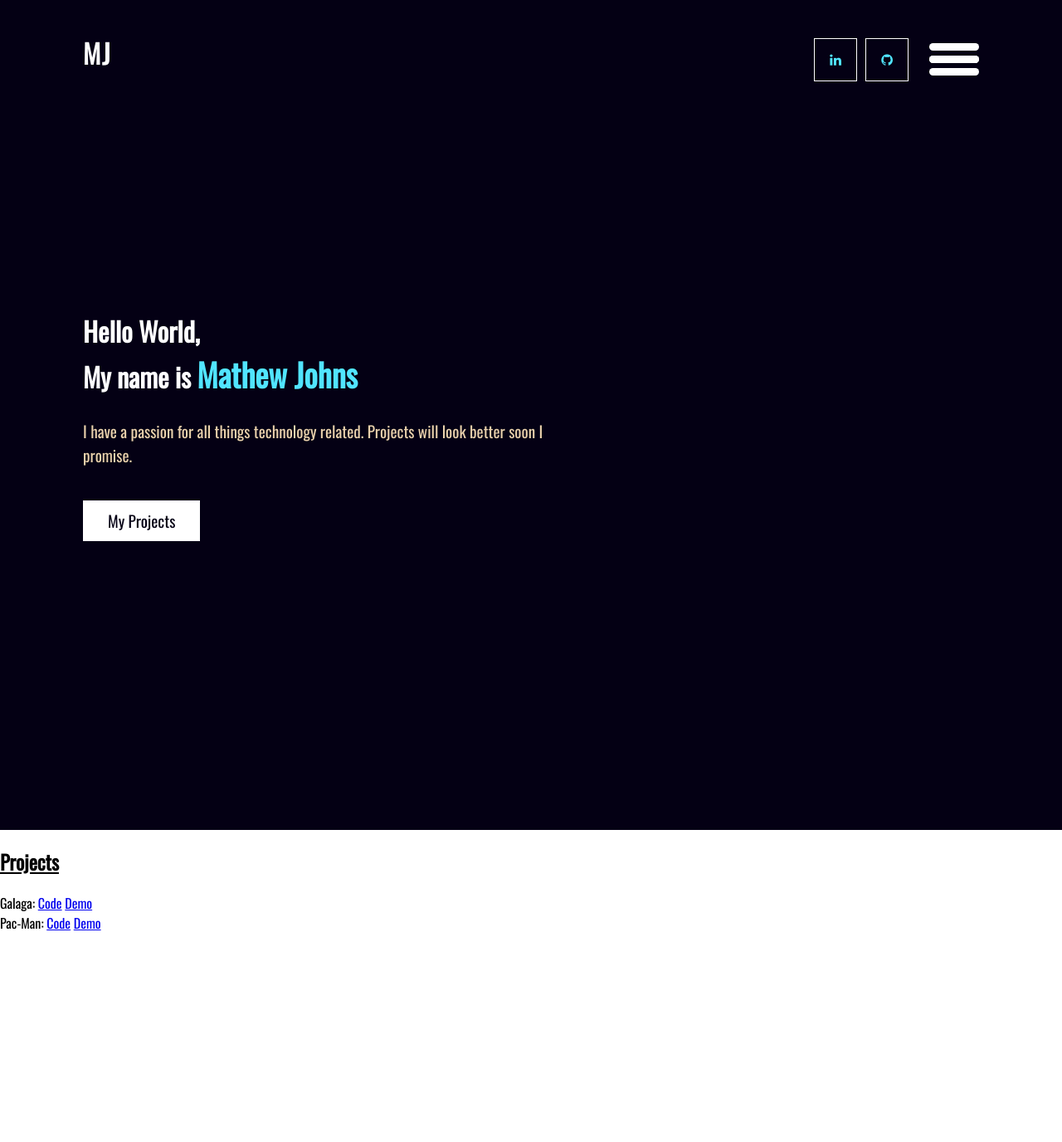
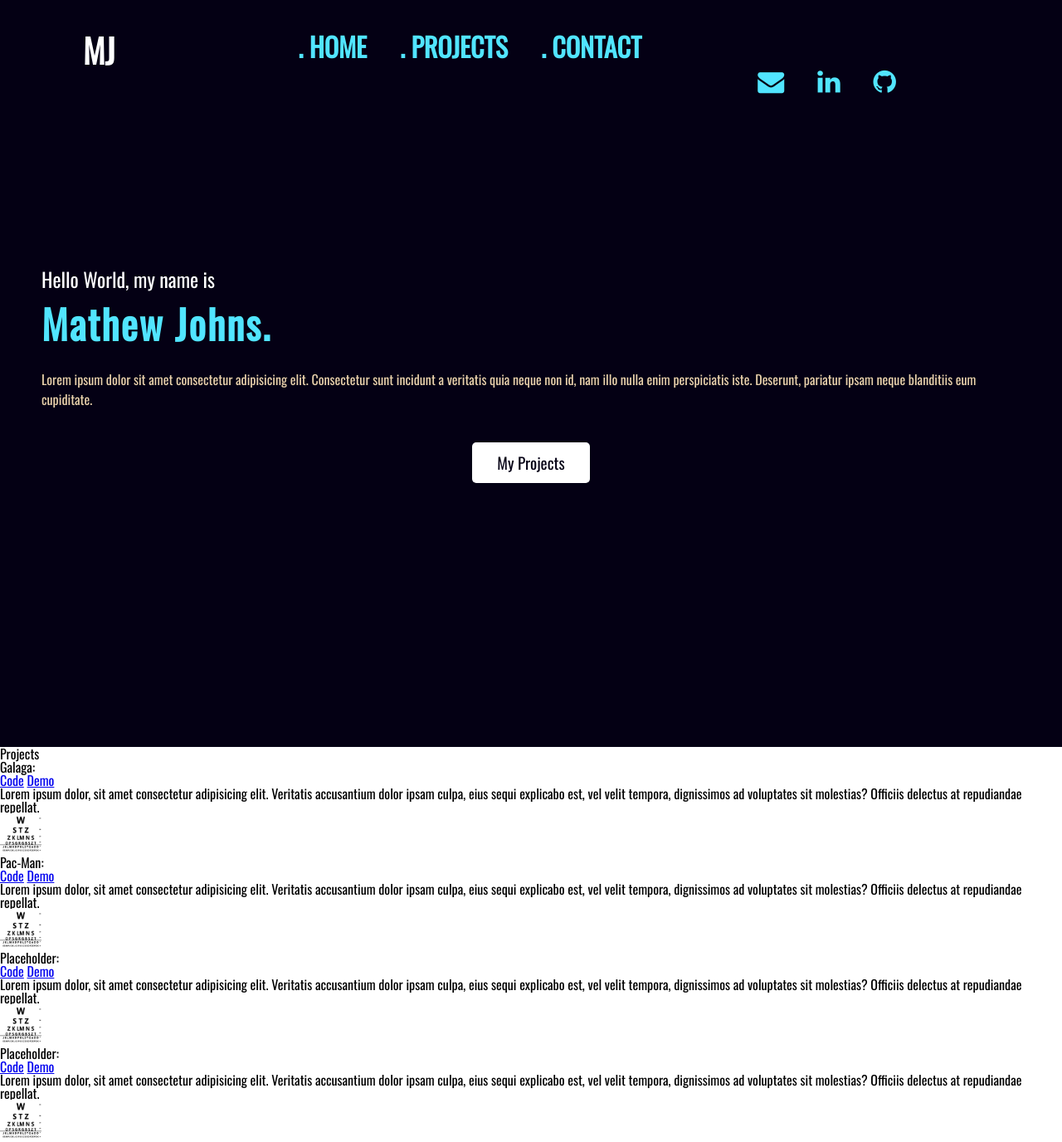
Before and after one commit to matcodesalot/my-portfolio, a plain HTML site: page index.html in a window 1280 px wide. Shown: the whole page at 83% size. Before the commit the page ends 1124 px from the top, so only its background shows below. Drawn offline with nearby package versions, Linux system fonts and the light colour scheme.

Commit message:
Overhaul. Mobile first

```diff
--- a/app.css
+++ b/app.css
@@ -1,61 +1,42 @@
 html {
+    box-sizing: border-box;
+    font-family: 'Oswald', sans-serif;
     scroll-behavior: smooth;
 }
 
-body {
-    font-family: 'Oswald', sans-serif;
-    margin: 0;
-    padding: 0;
-    box-sizing: border-box;
+header {
+    position: fixed;
+    display: flex;
+    justify-content: space-between;
+    width: 100%;
+    top: 0;
+    left: 0;
+    z-index: 1;
+    /* background-color: #040014; */
 }
 
-header {
-    position: absolute;
-    top: 0;
-    left: 0;
-    /* width: 100%; */
+header nav {
     display: flex;
     justify-content: space-between;
-    padding: 40px 100px;
-    transition: 0.6s;
-}
-
-.banner {
-    position: relative;
-    /* width: 100%; */
-    min-height: 100vh;
-    padding: 100px;
-    background-color: #040014;
-    display: flex;
+    width: 100%;
     align-items: center;
+    padding: 20px 50px;
 }
 
 header .logo {
-    position: relative;
-    font-weight: 700;
-    color: #fff;
     text-decoration: none;
-    font-size: 2em;
+    color: white;
+    font-weight: bold;
+    font-size: 2.5em;
     text-transform: uppercase;
-    letter-spacing: 2px;
-    transition: 0.6s;
 }
 
-.sci {
-    position: fixed;
-    display: flex;
-    flex-direction: row;
-    right: 0px;
-    top: 0;
-    z-index: 10;
-}
-
-.sci .hamburger {
+header .hamburger {
     width: 60px;
     height: 40px;
     position: relative;
-    margin: 36px 100px 36px 20px;
     cursor: pointer;
+    z-index: 2;
     -webkit-transform: rotate(0deg);
     -moz-transform: rotate(0deg);
     -o-transform: rotate(0deg);
@@ -66,12 +47,12 @@ header .logo {
     transition: .5s ease-in-out;
 }
 
-.sci .line {
+header .hamburger .line {
     display: block;
     position: absolute;
     height: 9px;
     width: 100%;
-    background: #fff;
+    background-color: white;
     border-radius: 9px;
     opacity: 1;
     left: 0;
@@ -85,74 +66,49 @@ header .logo {
     transition: .25s ease-in-out;
 }
 
-.sci .hamburger .line:nth-child(1) {
+header .hamburger .line:nth-child(1) {
     top: 0px;
 }
 
-.sci .hamburger .line:nth-child(2),.sci .hamburger .line:nth-child(3) {
+header .hamburger .line:nth-child(2),header .hamburger .line:nth-child(3) {
     top: 15px;
 }
 
-.sci .hamburger .line:nth-child(4) {
+header .hamburger .line:nth-child(4) {
     top: 30px;
 }
 
-.sci .hamburger.open .line:nth-child(1) {
+header .hamburger.open .line:nth-child(1) {
     top: 15px;
     width: 0%;
     left: 50%;
 }
 
-.sci .hamburger.open .line:nth-child(2) {
+header .hamburger.open .line:nth-child(2) {
     -webkit-transform: rotate(45deg);
     -moz-transform: rotate(45deg);
     -o-transform: rotate(45deg);
     transform: rotate(45deg);
 }
 
-.sci .hamburger.open .line:nth-child(3) {
+header .hamburger.open .line:nth-child(3) {
     -webkit-transform: rotate(-45deg);
     -moz-transform: rotate(-45deg);
     -o-transform: rotate(-45deg);
     transform: rotate(-45deg);
 }
 
-.sci .hamburger.open .line:nth-child(4) {
+header .hamburger.open .line:nth-child(4) {
     top: 15px;
     width: 0%;
     left: 50%;
 }
 
-.sci li {
-    list-style-type: none;
-}
-
-.sci li a {
-    position: relative;
-    display: grid;
-    place-items: center;
-    width: 50px;
-    height: 50px;
-    text-decoration: none;
-    border: 1px solid #fff;
-    margin: 30px 5px;
-    color: #51e5ff;
-}
-
-.sci li a:hover {
-    background: #fff;
-    color: #040014;
-}
-
-/* #navigation .open {
-    transform: translateX(-400px);
-} */
-
-#navigation {
+.navigation {
     position: fixed;
     top: 0;
     right: 0;
-    width: 400px;
+    width: 75%;
     height: 100vh;
     background: #FE5F55;
     /* display: grid; */
@@ -160,17 +116,13 @@ header .logo {
     place-items: center;
 }
 
-#navigation ul {
+.navigation ul {
     position: relative;
     display: flex;
     flex-direction: column;
 }
 
-#navigation ul li {
-    list-style-type: none;
-}
-
-#navigation ul li a {
+.navigation ul li a {
     color: #040014;
     text-decoration: none;
     display: inline-block;
@@ -180,57 +132,158 @@ header .logo {
     margin-bottom: 10px;
 }
 
-#navigation ul li a::before {
+.navigation ul li a::before {
     content: '. ';
 }
 
-#navigation ul li a:hover {
+.navigation ul li a:hover {
     text-decoration: underline;
 }
 
-.content {
-    max-width: 600px;
+.navigation ul .links {
+    flex-direction: row;
+    justify-content: space-between;
 }
 
-.content h1 {
-    color: #fff;
-    font-size: 2em;
+.navigation ul .links a::before {
+    content: none;
 }
 
-.content h1 span {
-    color: #51e5ff;
-    font-size: 1.2em;
+.navigation ul .links a:hover {
+    color: white;
 }
 
-.content p {
-    color: #ead2ac;
-    font-size: 1.2em;
-    font-weight: 300;
+#banner {
+    position: relative;
+    /* width: 100%; */
+    min-height: 100vh;
+    padding: 50px;
+    background-color: #040014;
+    display: flex;
+    flex-direction: column;
+    align-items: flex-start;
+    justify-content: center;
+    line-height: normal;
 }
 
-.content a {
+#banner h1 {
+    color: #51e5ff;
+    font-weight: bold;
+    font-size: 3em;
+    margin-bottom: 20px;
+    letter-spacing: 2px;
+}
+
+#banner h2 {
+    color: white;
+    font-size: 1.5em;
+}
+
+#banner p {
+    color: #ead2ac;
+    font-size: 1em;
+}
+
+#banner div {
+    display: flex;
+    width: 100%;
+    flex-direction: column;
+    align-items: center;
+    margin-top: 40px;
+}
+
+#banner div a {
     position: relative;
     display: inline-block;
-    margin-top: 20px;
-    background: #fff;
+    background: white;
     color: #040014;
     padding: 10px 30px;
     text-decoration: none;
     font-size: 1.2em;
     font-weight: 500;
+    border-radius: 5px;
+    transition: color 0.25s, border-color 0.25s, box-shadow 0.25s, transform 0.25s;
 }
 
-#projects .a-project {
-    white-space: nowrap;
-    overflow: hidden;
-    text-overflow: ellipsis;
+#banner div a:hover {
+    border-color: #ead2ac;
+    color: #040014;
+    box-shadow: 0 0.5em 0.5em -0.4em #ead2ac;
+    transform: translateY(-0.25em);
 }
 
-#projects .a-project p, #projects .a-project a {
-    display: inline;
-    white-space: normal;
+img {
+    width: 50px;
+    height: 50px;
 }
 
-#projects h2 {
-    text-decoration: underline;
+
+
+
+
+
+
+@media (min-width: 768px) {
+    header nav {
+        padding: 40px 100px;
+    }
+
+    header .hamburger {
+        display: none;
+    }
+
+    header .logo {
+        font-size: 2.5em;
+    }
+
+    .navigation {
+        position: fixed;
+        top: 0;
+        right: 0;
+        width: auto;
+        height: auto;
+        place-items: center;
+        background-color: #040014;
+        display: flex;
+        justify-content: space-between;
+    }
+
+    .navigation ul {
+        position: relative;
+        display: flex;
+        flex-direction: row;
+        gap: 40px;
+        justify-content: space-between;
+        padding: 40px 100px;
+    }
+
+    .navigation ul li a {
+        color: #51e5ff;
+        text-decoration: none;
+        display: inline-block;
+        font-size: 2em;
+        font-weight: 600;
+        text-transform: uppercase;
+    }
+
+    .navigation ul li a::before {
+        content: '. ';
+    }
+
+    .navigation ul li a:hover {
+        text-decoration: underline;
+    }
+
+    .navigation ul .links {
+        flex-direction: row;
+        justify-content: space-between;
+    }
+
+    .navigation ul .links a::before {
+        content: none;
+    }
+
+    .navigation ul .links a:hover {
+        color: #ead2ac;
+    }
 }
--- a/index.html
+++ b/index.html
@@ -2,58 +2,101 @@
 <html lang="en">
 <head>
     <meta charset="UTF-8">
-    <meta http-equiv="X-UA-Compatible" content="IE=edge">
     <meta name="viewport" content="width=device-width, initial-scale=1.0">
-    <link rel="stylesheet" href="app.css">
     <link rel="stylesheet" href="https://maxcdn.bootstrapcdn.com/font-awesome/4.7.0/css/font-awesome.min.css">
     <link rel="preconnect" href="https://fonts.googleapis.com">
     <link rel="preconnect" href="https://fonts.gstatic.com" crossorigin>
     <link href="https://fonts.googleapis.com/css2?family=Oswald&display=swap" rel="stylesheet">
-    <title>Mathew Johns</title>
+    <link rel="stylesheet" href="reset.css">
+    <link rel="stylesheet" href="app.css">
+    <title>My Portfolio</title>
 </head>
 <body>
-    <section class="banner" id="sec">
     <header>
-            <a href="#" class="logo">MJ</a>
-        </header>
-        <div class="content">
-            <h1>Hello World,<br>My name is <span>Mathew Johns</span></h1>
-            <p>I have a passion for all things technology related. Projects will look better soon I promise.</p>
-            <a href="#projects">My Projects</a>
-        </div>
-        <ul class="sci">
-            <li><a href="https://www.linkedin.com/in/mathew-johns/" target="_blank" rel="noopener noreferrer"><i class="fa fa-linkedin"></i></a></li>
-            <li><a href="https://github.com/matcodesalot" target="_blank" rel="noopener noreferrer"><i class="fa fa-github"></i></a></li>
+        <nav>
+            <a href="#" class="logo">mj</a>
+
             <div class="hamburger" onclick="toggleMenu()">
                 <span class="line"></span>
                 <span class="line"></span>
                 <span class="line"></span>
                 <span class="line"></span>
             </div>
+
+            <div class="navigation">
+                <ul>
+                    <li><a href="#">Home</a></li>
+                    <li><a href="#projects">Projects</a></li>
+                    <li><a href="#contact">Contact</a></li>
+                    <ul class="links">
+                        <li><a href="mailto:reallymathew@gmail.com"><i class="fa fa-envelope"></i></a></li>
+                        <li><a href="https://www.linkedin.com/in/mathew-johns/" target="_blank" rel="noopener noreferrer"><i class="fa fa-linkedin"></i></a></li>
+                        <li><a href="https://github.com/matcodesalot" target="_blank" rel="noopener noreferrer"><i class="fa fa-github"></i></a></li>
                     </ul>
+                </ul>
+            </div>
+        </nav>
+    </header>
+
+    <section id="banner">
+        <h2>Hello World, my name is</h2>
+        <h1>Mathew Johns.</h1>
+        <p>Lorem ipsum dolor sit amet consectetur adipisicing elit. Consectetur sunt incidunt a veritatis quia neque non id, nam illo nulla enim perspiciatis iste. Deserunt, pariatur ipsam neque blanditiis eum cupiditate.</p>
+        <div>
+            <a href="#projects">My Projects</a>
+        </div>
     </section>
 
     <section id="projects">
         <h2>Projects</h2>
-        <div class="a-project">
-            <p>Galaga: </p>
+        <ul>
+            <li class="a-project">
+                <div>
+                    <h3>Galaga: </h3>
                     <a href="https://github.com/matcodesalot/galaga-arcade" target="_blank" rel="noopener noreferrer">Code</a>
                     <a href="https://matcodesalot.github.io/galaga-arcade/" target="_blank" rel="noopener noreferrer">Demo</a>
+                    <p>Lorem ipsum dolor, sit amet consectetur adipisicing elit. Veritatis accusantium dolor ipsam culpa, eius sequi explicabo est, vel velit tempora, dignissimos ad voluptates sit molestias? Officiis delectus at repudiandae repellat.</p>
                 </div>
-        <div class="a-project">
-            <p>Pac-Man: </p>
+                <div>
+                    <img src="./assets/test.jpg" alt="Picture of my Galaga game">
+                </div>
+            </li>
+            <li class="a-project">
+                <div>
+                    <h3>Pac-Man: </h3>
                     <a href="https://github.com/matcodesalot/pacman-arcade" target="_blank" rel="noopener noreferrer">Code</a>
                     <a href="https://matcodesalot.github.io/pacman-arcade/" target="_blank" rel="noopener noreferrer">Demo</a>
+                    <p>Lorem ipsum dolor, sit amet consectetur adipisicing elit. Veritatis accusantium dolor ipsam culpa, eius sequi explicabo est, vel velit tempora, dignissimos ad voluptates sit molestias? Officiis delectus at repudiandae repellat.</p>
                 </div>
+                <div>
+                    <img src="./assets/test.jpg" alt="Picture of my Pacman game">
+                </div>
+            </li>
+            <li class="a-project">
+                <div>
+                    <h3>Placeholder: </h3>
+                    <a href="#" target="_blank" rel="noopener noreferrer">Code</a>
+                    <a href="#" target="_blank" rel="noopener noreferrer">Demo</a>
+                    <p>Lorem ipsum dolor, sit amet consectetur adipisicing elit. Veritatis accusantium dolor ipsam culpa, eius sequi explicabo est, vel velit tempora, dignissimos ad voluptates sit molestias? Officiis delectus at repudiandae repellat.</p>
+                </div>
+                <div>
+                    <img src="./assets/test.jpg" alt="Picture of my project">
+                </div>
+            </li>
+            <li class="a-project">
+                <div>
+                    <h3>Placeholder: </h3>
+                    <a href="#" target="_blank" rel="noopener noreferrer">Code</a>
+                    <a href="#" target="_blank" rel="noopener noreferrer">Demo</a>
+                    <p>Lorem ipsum dolor, sit amet consectetur adipisicing elit. Veritatis accusantium dolor ipsam culpa, eius sequi explicabo est, vel velit tempora, dignissimos ad voluptates sit molestias? Officiis delectus at repudiandae repellat.</p>
+                </div>
+                <div>
+                    <img src="./assets/test.jpg" alt="Picture of my project">
+                </div>
+            </li>
+        </ul>
     </section>
-    <nav id="navigation">
-        <ul>
-            <li><a href="#">Home</a></li>
-            <li><a href="#projects">Projects</a></li>
-            <li><a href="#resume">Résumé</a></li>
-            <li><a href="#contact">Contact</a></li>
-        </ul>
-    </nav>
-    <script src="main.js"></script>
+
+    <script src="src/main.js"></script>
 </body>
 </html>
--- a/main.js
+++ /dev/null
@@ -1,17 +0,0 @@
-const menuButton = document.querySelector(".hamburger");
-const navigation = document.getElementById("navigation");
-const socialLinks = document.querySelectorAll(".sci li a");
-
-function toggleMenu() {
-    menuButton.classList.toggle("open");
-    if(navigation.style.display === "grid") {
-        navigation.style.display = "none";
-        socialLinks[0].style.display = "grid";
-        socialLinks[1].style.display = "grid";
-    }
-    else {
-        navigation.style.display = "grid";
-        socialLinks[0].style.display = "none";
-        socialLinks[1].style.display = "none";
-    }
-}
--- /dev/null
+++ b/reset.css
@@ -0,0 +1,49 @@
+/* http://meyerweb.com/eric/tools/css/reset/
+   v2.0 | 20110126
+   License: none (public domain)
+*/
+
+html, body, div, span, applet, object, iframe,
+h1, h2, h3, h4, h5, h6, p, blockquote, pre,
+a, abbr, acronym, address, big, cite, code,
+del, dfn, em, img, ins, kbd, q, s, samp,
+small, strike, strong, sub, sup, tt, var,
+b, u, i, center,
+dl, dt, dd, ol, ul, li,
+fieldset, form, label, legend,
+table, caption, tbody, tfoot, thead, tr, th, td,
+article, aside, canvas, details, embed,
+figure, figcaption, footer, header, hgroup,
+menu, nav, output, ruby, section, summary,
+time, mark, audio, video {
+	margin: 0;
+	padding: 0;
+	border: 0;
+	font-size: 100%;
+	font: inherit;
+	vertical-align: baseline;
+}
+/* HTML5 display-role reset for older browsers */
+article, aside, details, figcaption, figure,
+footer, header, hgroup, menu, nav, section {
+	display: block;
+}
+body {
+	line-height: 1;
+}
+ol, ul {
+	list-style: none;
+	list-style-type: none;
+}
+blockquote, q {
+	quotes: none;
+}
+blockquote:before, blockquote:after,
+q:before, q:after {
+	content: '';
+	content: none;
+}
+table {
+	border-collapse: collapse;
+	border-spacing: 0;
+}
--- /dev/null
+++ b/src/main.js
@@ -0,0 +1,5 @@
+const menuButton = document.querySelector(".hamburger");
+
+function toggleMenu() {
+    menuButton.classList.toggle("open");
+}
```
Also changed, not shown: assets/test.jpg (added). Lines whose indentation alone changed are shown as unchanged.
